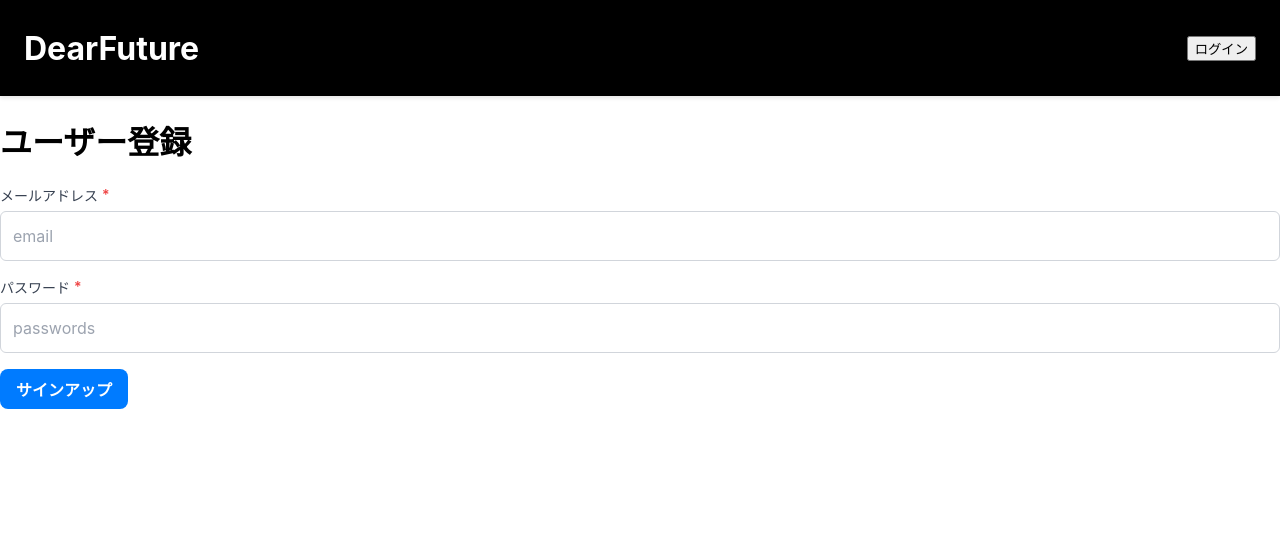
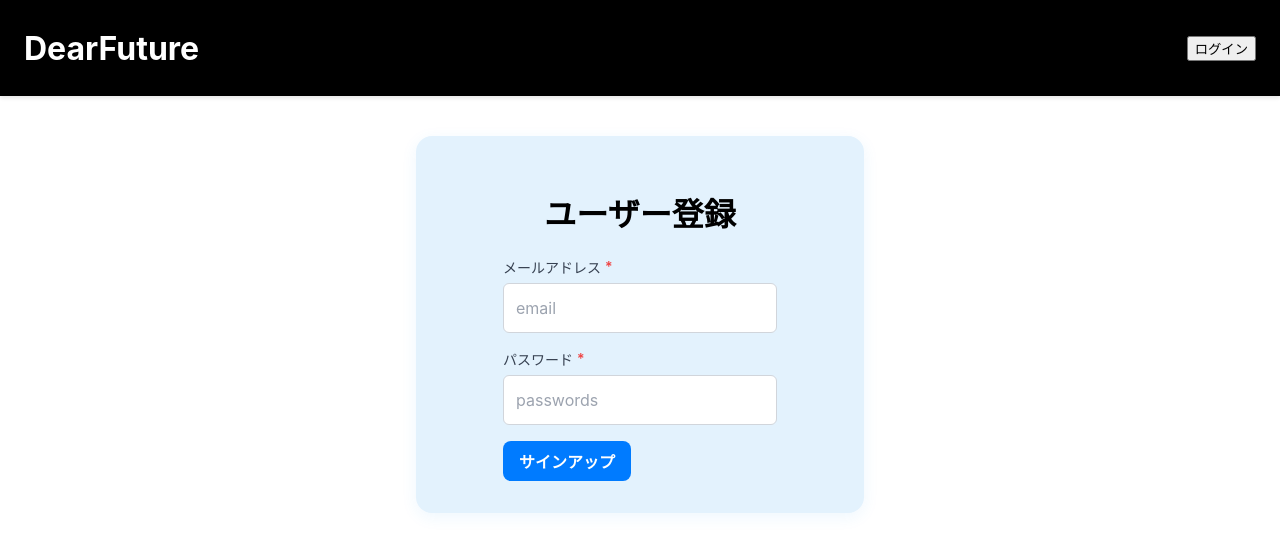
Before and after one commit to Ryodayodayo/DearFuture, a React (Create React App) app: page /signup in a window 1280 px wide. Shown: the top 552 px of the page. Built offline with nearby package versions, Linux system fonts and the light colour scheme; no server answers.

Commit message:
style: loginフォームとsignupフォームのデザインを変更

```diff
--- a/src/components/LoginForm.module.css
+++ b/src/components/LoginForm.module.css
@@ -0,0 +1,13 @@
+.page {
+    display: flex;
+    flex-direction: column;
+    justify-content: center;
+    align-items: center;
+    width: 100%;
+}
+
+.container {
+    display: flex;
+    flex-direction: column;
+    align-items: center;
+}
--- /dev/null
+++ b/src/pages/Login.module.css
@@ -0,0 +1,8 @@
+.loginContainer {
+  max-width: 400px;
+  margin: 40px auto;
+  padding: 32px 24px;
+  background: #e3f2fd; /* 水色ベース */
+  border-radius: 16px;
+  box-shadow: 0 4px 16px rgba(33, 150, 243, 0.08);
+}
--- a/src/pages/Login.tsx
+++ b/src/pages/Login.tsx
@@ -1,8 +1,9 @@
 import { LoginForm } from "../components/LoginForm"
+import styles from "./Login.module.css"
 
 export const Login = () => {
     return (
-        <div>
+        <div className={styles.loginContainer}>
             <LoginForm />
         </div>
     );
--- /dev/null
+++ b/src/pages/Signup.module.css
@@ -0,0 +1,8 @@
+.signupContainer {
+  max-width: 400px;
+  margin: 40px auto;
+  padding: 32px 24px;
+  background: #e3f2fd; /* 水色ベース */
+  border-radius: 16px;
+  box-shadow: 0 4px 16px rgba(33, 150, 243, 0.08);
+}
--- a/src/pages/Signup.tsx
+++ b/src/pages/Signup.tsx
@@ -1,9 +1,10 @@
 import { SignupForm } from "../components/SignupForm";
+import styles from "./Signup.module.css";
 
 export const Signup = () => {
 
     return (
-        <div>
+        <div className={styles.signupContainer}>
             <SignupForm />
         </div>
     );
```
